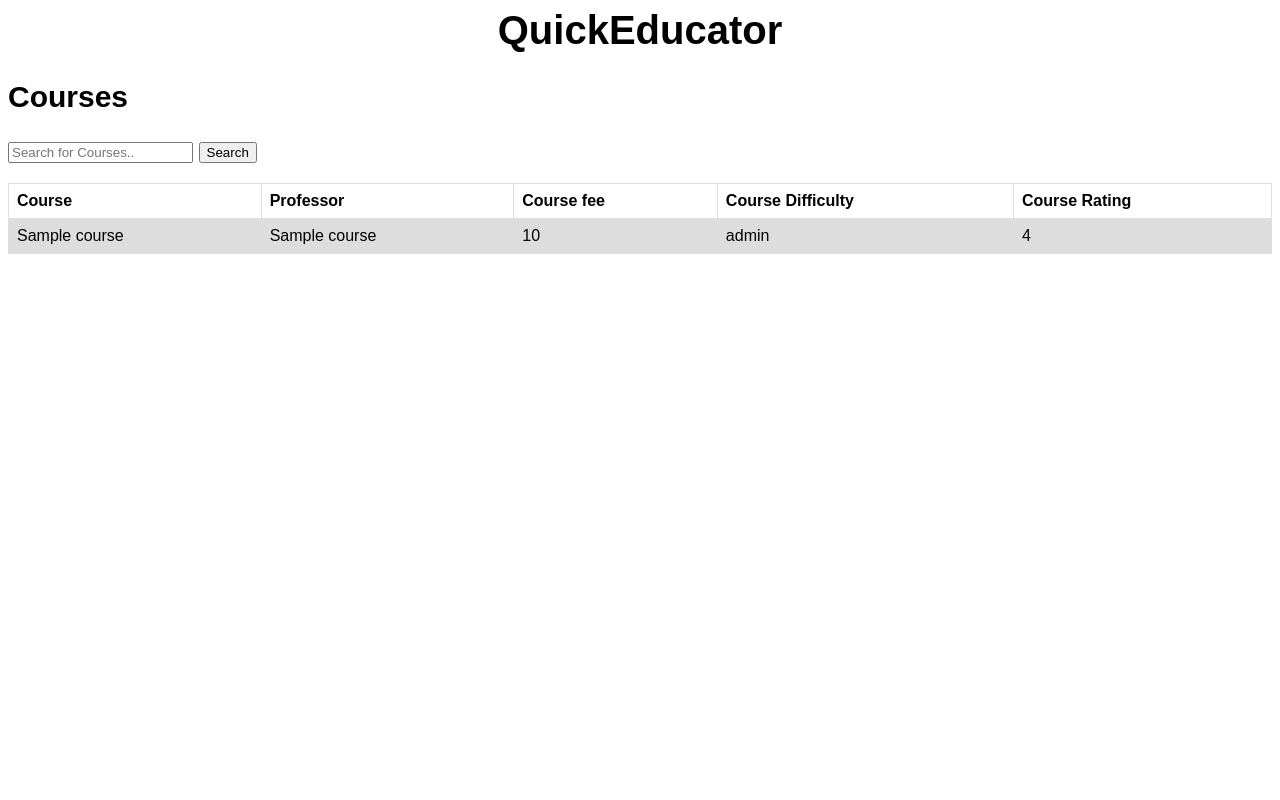
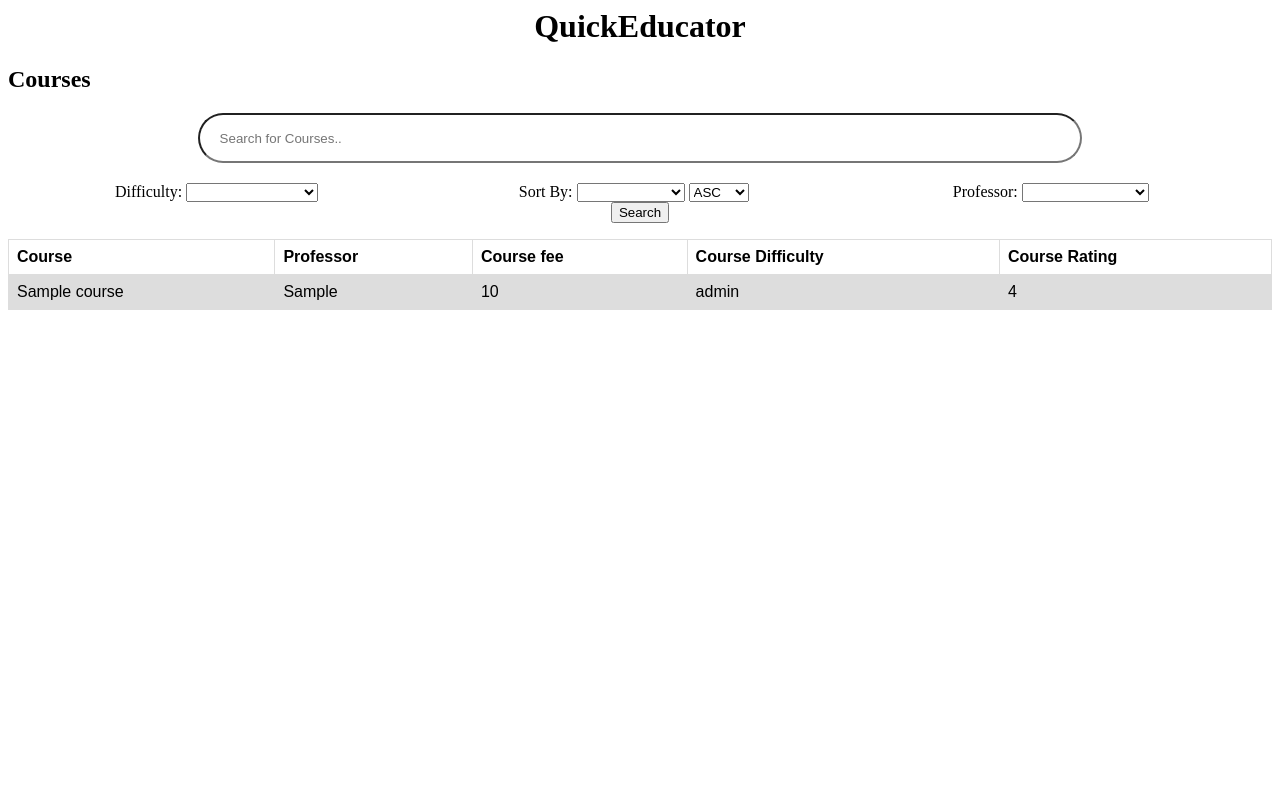
Before and after one commit to saranthn/QuickEducator, a Flask app: template templates/home.html in a window 1280 px wide. Run offline with Flask 2, Linux system fonts and the light colour scheme; the template is opened without the code that fills it: most values are stand-ins (such as "Sample title", 1, 10 or a date in 2020); parts of the project's set-up code (start-up, migrations or seed data) failed here and were passed over.

Commit message:
Add filters to search

```diff
--- a/server.py
+++ b/server.py
@@ -180,17 +180,33 @@ def login():
 
 @app.route('/home', methods=['POST','GET'])
 def home():
+  search_query = "select distinct first_name from professors"
+  cursor = g.conn.execute(sqlalchemy.text(search_query))
+  prof_names = []
+  for result in cursor:
+    prof_names.append(result['first_name'])  # can also be accessed using result[0]
+  cursor.close()
+
   if request.method == 'GET':
-    return render_template("home.html")
+    context = dict(professors = prof_names)
+    return render_template("home.html", **context)
   else:
     name = request.form['q']
-    search_query = "select * from courses where course_name ilike '%{}%'".format(name)
+    difficulty = request.form['difficulty']
+    sort = request.form['sort']
+    order = request.form['order']
+    prof = request.form['prof']
+    search_query = "select * from courses where course_name ilike '%{}%' and course_difficulty_level ilike '%{}%'".format(name, difficulty)
+
+    if sort:
+      search_query += "order by {} {}".format(sort, order)
+
     cursor = g.conn.execute(sqlalchemy.text(search_query))
-    names = []
+    course_names = []
     for result in cursor:
-      names.append(result)  # can also be accessed using result[0]
+      course_names.append(result)  # can also be accessed using result[0]
     cursor.close()
-    context = dict(courses = names)
+    context = dict(courses = course_names, professors = prof_names)
     return render_template("home.html", **context)
 
 
--- a/templates/home.html
+++ b/templates/home.html
@@ -1,10 +1,7 @@
 <html>
 
   <style>
-    body{
-      font-size: 15pt;
-      font-family: arial;
-    }
+
     table {
       font-family: arial, sans-serif;
       border-collapse: collapse;
@@ -18,6 +15,20 @@
     tr:nth-child(even) {
       background-color: #dddddd;
     }
+    #search {
+      width: 70%;
+      height: 50px;
+      border-radius: 25px;
+      padding-left: 20px;
+    }
+    .block {
+      width: 33%;
+      float:left;
+    }
+    .top {
+      margin-top: 20px;
+    }
+
   </style>
 
 
@@ -29,8 +40,51 @@
   <div>
     <h2>  Courses </h2>
     <form method="POST" action="/home">
-      <input type="text" name="q" placeholder="Search for Courses..">
-      <input type="submit" value="Search">
+      <div class="top">
+        <center>
+          <input id="search" type="text" name="q" placeholder="Search for Courses..">
+        </center>
+      </div>
+      <div class="top">
+        <center>
+          <div class="block">
+            <label for="difficulty">Difficulty:</label>
+            <select id="difficulty" name="difficulty">
+              <option selected value=""></option>
+              <option value="Beginner Level">Beginner Level</option>
+              <option value="Intermediate Level">Intermediate Level</option>
+              <option value="Advanced Level">Advanced Level</option>
+            </select>
+          </div>
+          <div class="block">
+            <label for="sort">Sort By:</label>
+            <select id="sort" name="sort">
+              <option selected value=""></option>
+              <option value="course_fee">Course Fee</option>
+              <option value="course_rating">Course Rating</option>
+            </select>
+            <label for="order"></label>
+            <select id="order" name="order">
+              <option selected value="ASC">ASC</option>
+              <option value="DESC">DESC</option>
+            </select>
+          </div>
+          <div class="block">
+            <label for="Professor">Professor:</label>
+            <select id="prof" name="prof">
+              <option selected value=""></option>
+              {% for p in professors %}
+                <option value="{{p}}">{{p}}</option>
+              {% endfor %}
+            </select>
+          </div>
+        </center>
+      </div>
+      <div class="top">
+        <center>
+          <input type="submit" value="Search">
+        </center>
+      </div>
     </form>
   </div>
 
@@ -46,7 +100,7 @@
     {% for n in courses %}
       <tr>
         <td>{{n['course_name']}}</td>
-        <td>{{n['course_name']}}</td>
+        <td>{{n['course_domain']}}</td>
         <td>{{n['course_fee']}}</td>
         <td>{{n['course_difficulty_level']}}</td>
         <td>{{n['course_rating']}}</td>
@@ -56,21 +110,6 @@
   {% else %}
   {% endif %}
 
-  <!-- <div>
-    <h2>  Professors </h2>
-    <form method="POST" action="/search_professor">
-      <input type="text" name="prof" placeholder="Search for Professors..">
-      <input type="submit" value="Search">
-    </form>
-  </div>
-
-  <div>
-    {% for n in professors %}
-    <div>{{n}}</div>
-    {% endfor %}
-  </div> -->
-
-
 </body>
 
 
```
